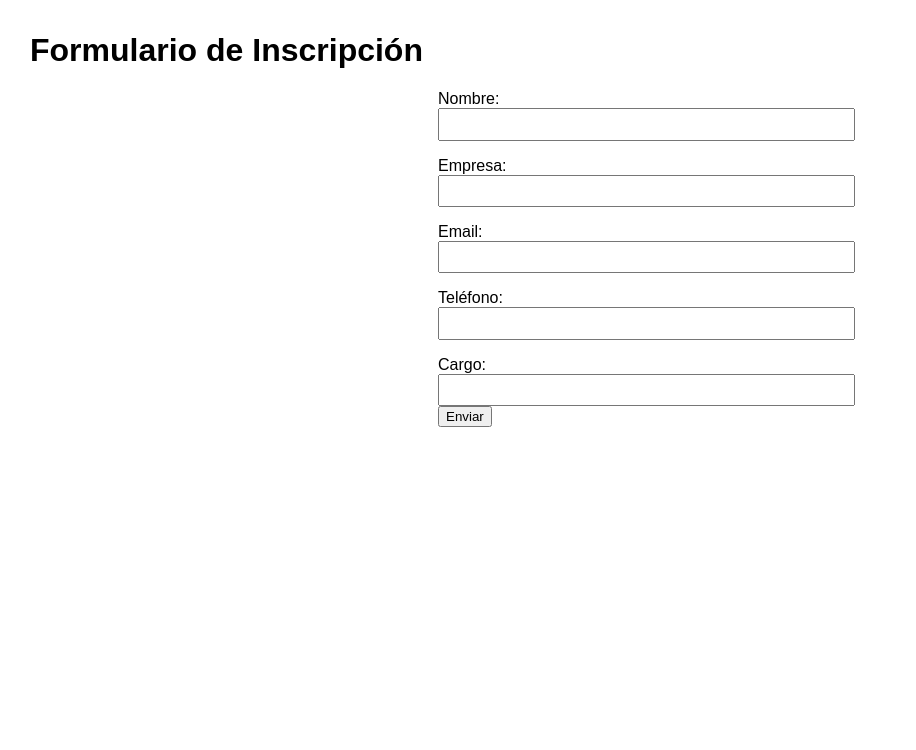
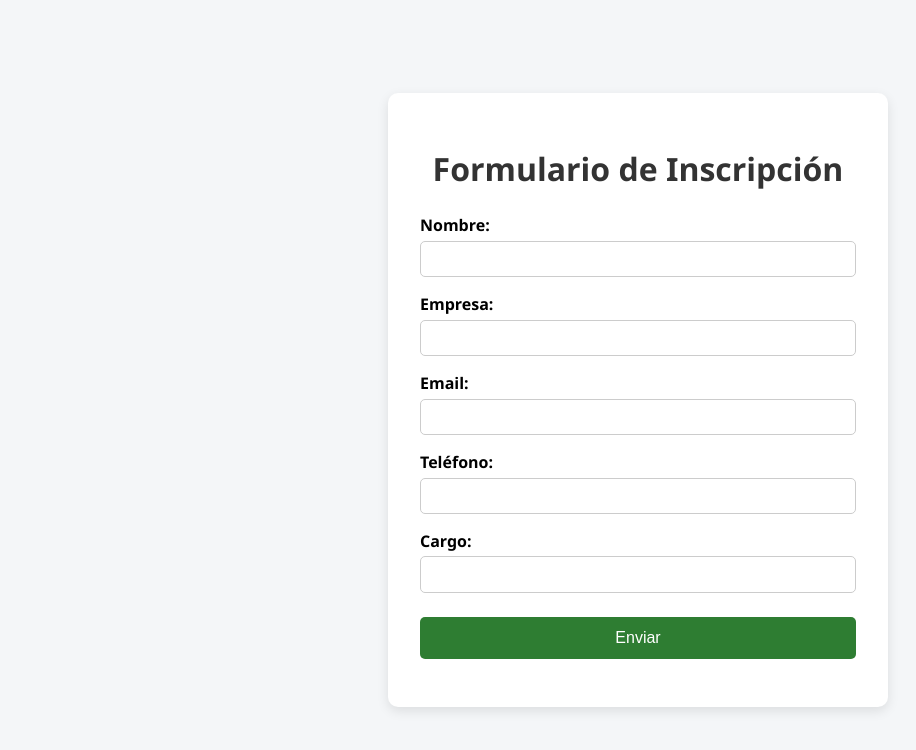
Before and after one commit to christianoviedo/trantor-form-netlify, a website: page index.html in a window 1280 px wide. Shown: the whole page, without its empty margins (2-918 px from the left). Drawn offline with Linux system fonts and the light colour scheme.

Commit message:
Update index.html

```diff
--- a/index.html
+++ b/index.html
@@ -5,14 +5,66 @@
   <meta name="viewport" content="width=device-width, initial-scale=1.0"/>
   <title>Formulario de Inscripción</title>
   <style>
-    body { font-family: Arial, sans-serif; margin: 2em; }
-    form { max-width: 400px; margin: auto; }
-    label { display: block; margin-top: 1em; }
-    input { width: 100%; padding: 0.5em; }
-    .mensaje { color: green; font-weight: bold; margin-top: 1em; }
+    * { box-sizing: border-box; }
+    body {
+      font-family: 'Segoe UI', sans-serif;
+      background: #f4f6f8;
+      margin: 0;
+      padding: 0;
+      display: flex;
+      min-height: 100vh;
+      align-items: center;
+      justify-content: center;
+    }
+    .form-container {
+      background: #ffffff;
+      padding: 2rem;
+      border-radius: 10px;
+      box-shadow: 0 4px 12px rgba(0,0,0,0.1);
+      width: 100%;
+      max-width: 500px;
+    }
+    h1 {
+      text-align: center;
+      margin-bottom: 1.5rem;
+      color: #333;
+    }
+    label {
+      display: block;
+      margin-top: 1rem;
+      font-weight: 600;
+    }
+    input {
+      width: 100%;
+      padding: 0.6rem;
+      border: 1px solid #ccc;
+      border-radius: 5px;
+      margin-top: 0.3rem;
+    }
+    button {
+      margin-top: 1.5rem;
+      width: 100%;
+      background-color: #2e7d32;
+      color: white;
+      border: none;
+      padding: 0.75rem;
+      font-size: 1rem;
+      border-radius: 5px;
+      cursor: pointer;
+    }
+    button:hover {
+      background-color: #1b5e20;
+    }
+    .mensaje {
+      margin-top: 1rem;
+      font-weight: 600;
+      text-align: center;
+      color: #2e7d32;
+    }
   </style>
 </head>
 <body>
+  <div class="form-container">
     <h1>Formulario de Inscripción</h1>
     <form name="inscripcion" netlify netlify-honeypot="bot-field" id="formulario">
       <input type="hidden" name="form-name" value="inscripcion" />
@@ -27,6 +79,7 @@
       <button type="submit">Enviar</button>
       <p class="mensaje" id="mensaje"></p>
     </form>
+  </div>
   <script>
     const formulario = document.getElementById('formulario');
     const mensaje = document.getElementById('mensaje');
```
Lines whose indentation alone changed are shown as unchanged.
